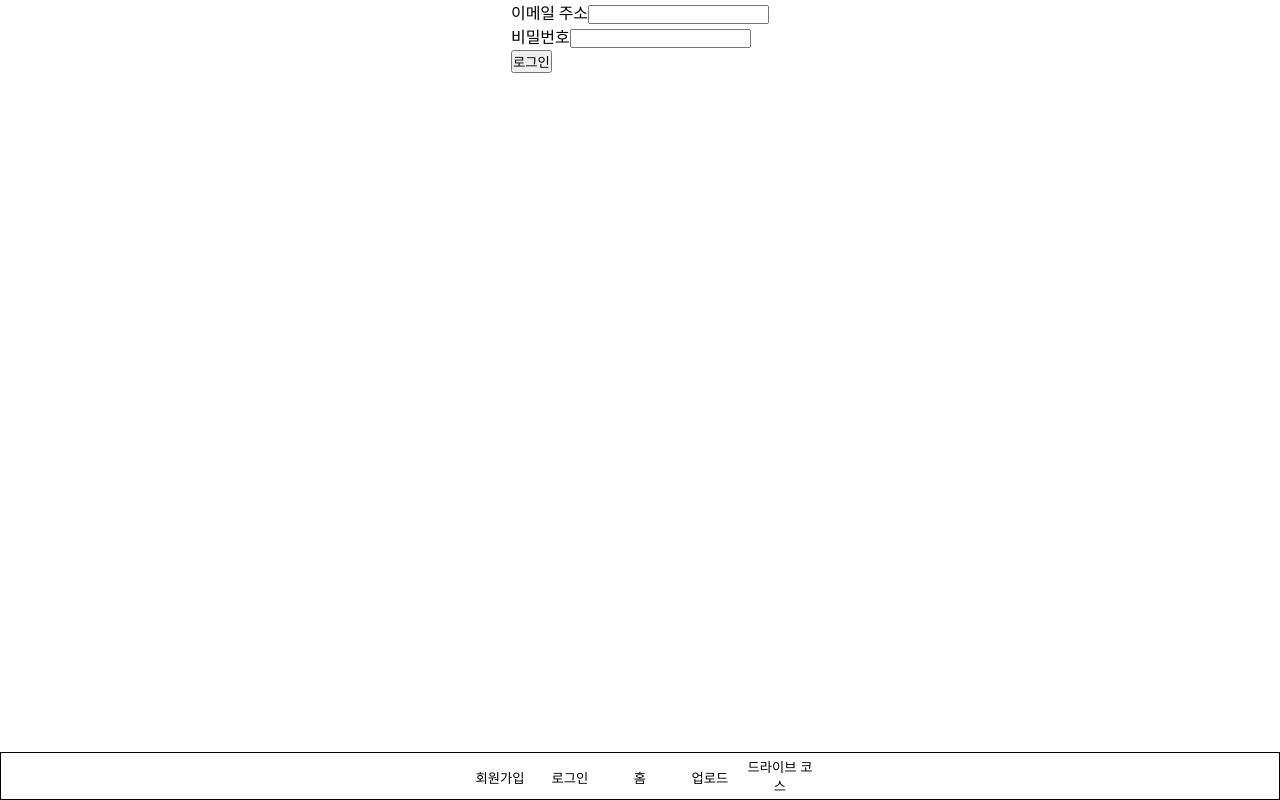
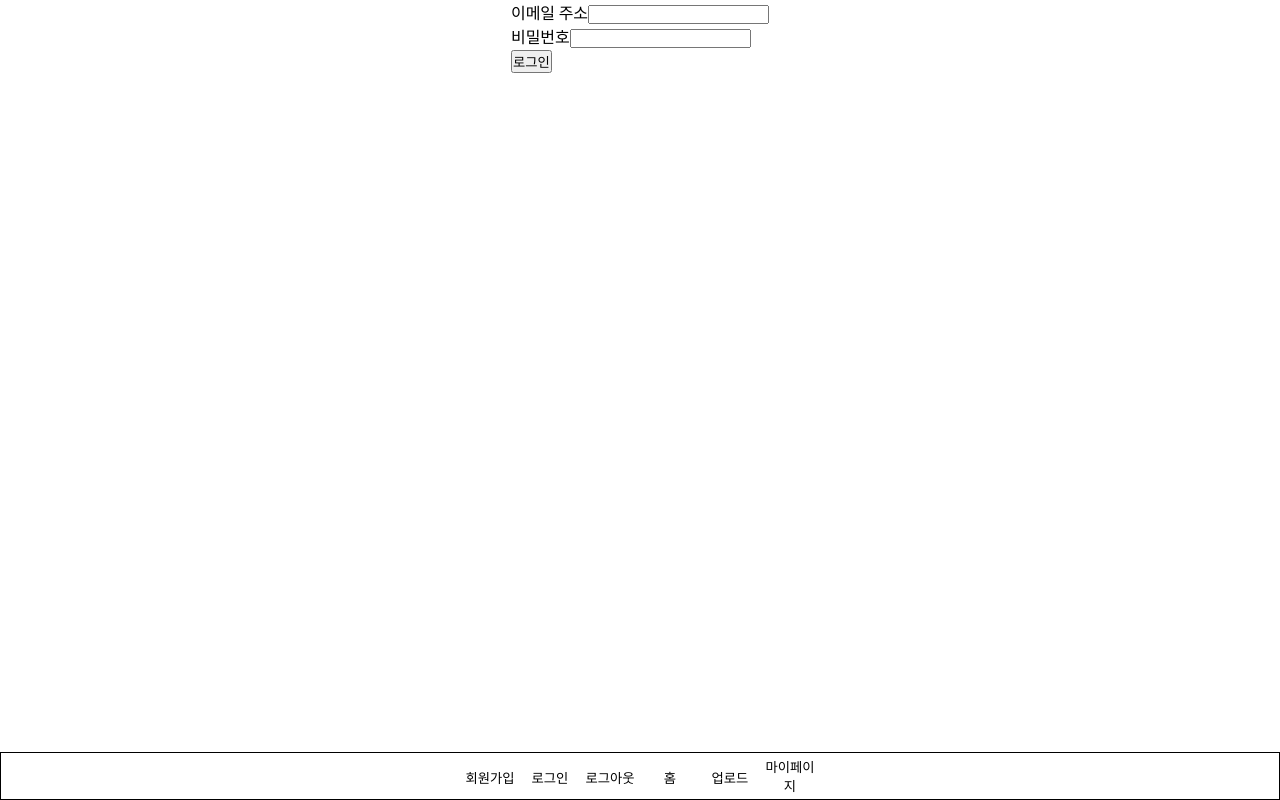
Before and after one commit to ryan-kim-dev/circles, a React (Create React App) app in the folder client/: page /login in a window 1280 px wide. Built offline with nearby package versions, Linux system fonts and the light colour scheme.

Commit message:
fix: 토큰기반 인가 서버쪽 로직 수정중(미해결- 미들웨어 auth.js에 user 값 null로 들어옴)

```diff
--- a/client/src/App.jsx
+++ b/client/src/App.jsx
@@ -11,6 +11,7 @@ import Course from './pages/Course';
 import RegisterForm from './features/users/components/RegisterForm';
 import LoginForm from './features/users/components/LoginForm';
 import Navbar from './components/Navbar';
+import Mypage from './pages/Mypage';
 
 function App() {
   return (
@@ -22,6 +23,7 @@ function App() {
         <Route path="/" element={<Home />} />
         <Route path="/upload" element={<Upload />} />
         <Route path="/course" element={<Course />} />
+        <Route path="/mypage" element={<Mypage />} />
         <Route path="/register" element={<RegisterForm />} />
         <Route path="/login" element={<LoginForm />} />
       </Routes>
--- a/client/src/components/Navbar.jsx
+++ b/client/src/components/Navbar.jsx
@@ -1,9 +1,23 @@
 import React from 'react';
 import { useNavigate } from 'react-router-dom';
 import styled from 'styled-components';
+import axios from 'axios';
 
 function Navbar() {
   const navigate = useNavigate();
+
+  const handleLogout = () => {
+    axios.get('/api/users/logout').then((res) => {
+      console.log(res.data);
+      return navigate('/');
+    });
+  };
+
+  const handleMypage = async () => {
+    const response = await axios.get('/api/users/auth');
+    console.log(response.data);
+    navigate('/mypage');
+  };
 
   return (
     <NavbarLayout>
@@ -18,6 +32,11 @@ function Navbar() {
         </NavBtn>
       </NavbarBtnBox>
       <NavbarBtnBox>
+        <NavBtn type="button" onClick={handleLogout}>
+          로그아웃
+        </NavBtn>
+      </NavbarBtnBox>
+      <NavbarBtnBox>
         <NavBtn type="button" onClick={() => navigate('/')}>
           홈
         </NavBtn>
@@ -28,8 +47,8 @@ function Navbar() {
         </NavBtn>
       </NavbarBtnBox>
       <NavbarBtnBox>
-        <NavBtn type="button" onClick={() => navigate('/course')}>
-          드라이브 코스
+        <NavBtn type="button" onClick={handleMypage}>
+          마이페이지
         </NavBtn>
       </NavbarBtnBox>
     </NavbarLayout>
@@ -56,5 +75,5 @@ const NavBtn = styled.button`
   border: none;
   cursor: pointer;
   background-color: transparent;
-  width: 70px;
+  width: 60px;
 `;
```
Also changed, not shown: 2 other files (tests, documents, lock files or other folders).
